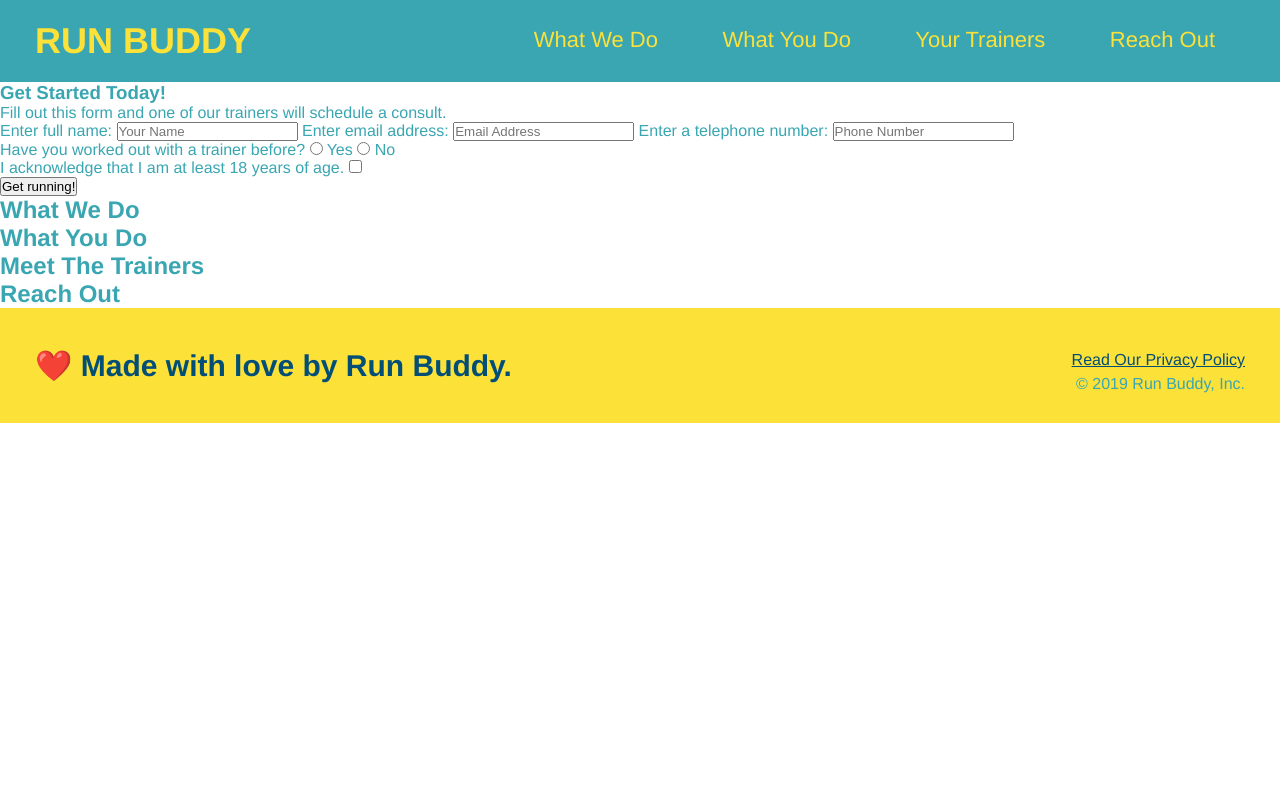
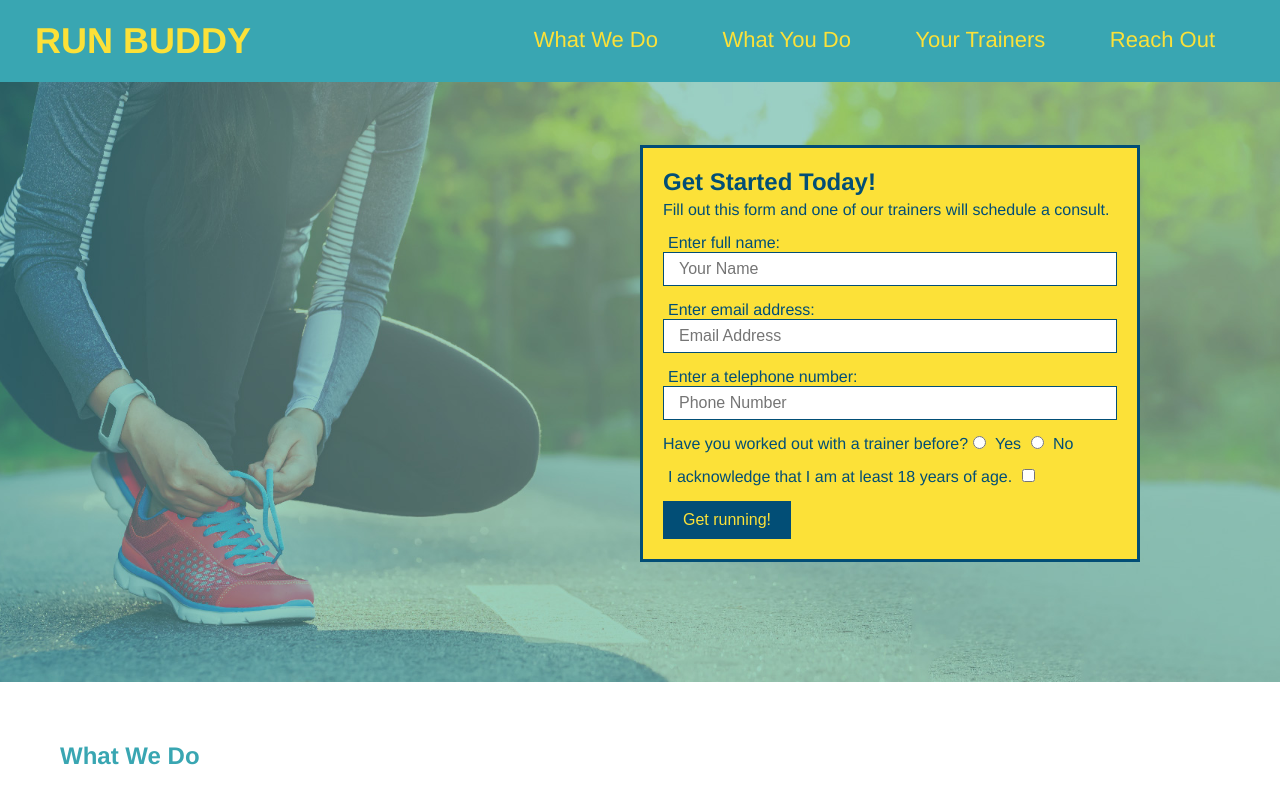
Before and after one commit to kaiafay/run-buddy, a plain HTML site: page index.html in a window 1280 px wide. Shown: the top 800 px of the page. Drawn offline with Linux system fonts and the light colour scheme.

Commit message:
style hero and form

```diff
--- a/assets/css/style.css
+++ b/assets/css/style.css
@@ -64,3 +64,57 @@ footer div {
 footer a {
   color: #024e76;
 }
+
+section {
+  padding: 60px;
+}
+
+.hero {
+  background-image: url("../images/hero-bg.jpg");
+  height: 600px;
+  background-size: cover;
+  background-position: center;
+  position: relative;
+}
+
+.hero-form {
+  background-color: #fce138;
+  padding: 20px;
+  width: 500px;
+  color: #024e76;
+  border: solid 3px #024e76;
+  position: absolute;
+  bottom: 120px;
+  right: 140px;
+}
+
+.hero-form h3 {
+  font-size: 24px;
+  margin: 0;
+}
+
+.hero-form p {
+  margin: 5px 0 15px 0;
+}
+
+.form-input {
+  border: 1px solid #024e76;
+  display: block;
+  padding: 7px 15px;
+  font-size: 16px;
+  color: #024e76;
+  width: 100%;
+  margin-bottom: 15px;
+}
+
+.hero-form label {
+  margin: 0 5px;
+}
+
+.hero-form button {
+  color: #fce138;
+  background-color: #024e76;
+  border: none;
+  padding: 10px 20px;
+  font-size: 16px;
+}
--- a/index.html
+++ b/index.html
@@ -33,17 +33,17 @@
         </header>
 
         <!-- hero/jumbotron -->
-        <section>
-            <div>
+        <section class="hero">
+            <div class="hero-form">
                 <h3>Get Started Today!</h3>
                 <p>Fill out this form and one of our trainers will schedule a consult.</p>
                 <form>
                     <label for="name">Enter full name:</label>
-                    <input type="text" placeholder="Your Name" name="name" id="name" />
+                    <input type="text" placeholder="Your Name" name="name" id="name" class="form-input" />
                     <label for="email">Enter email address:</label>
-                    <input type="email" placeholder="Email Address" name="email" id="email" />
+                    <input type="email" placeholder="Email Address" name="email" id="email" class="form-input" />
                     <label for="phone">Enter a telephone number:</label>
-                    <input type="tel" placeholder="Phone Number" name="phone" id="phone" />
+                    <input type="tel" placeholder="Phone Number" name="phone" id="phone" class="form-input" />
                     <p>
                         Have you worked out with a trainer before?
                         <input type="radio" name="trainer-confirm" id="trainer-yes" />
```
